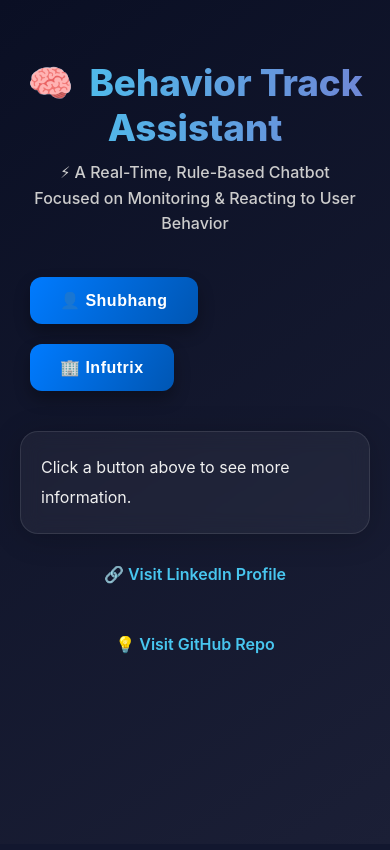
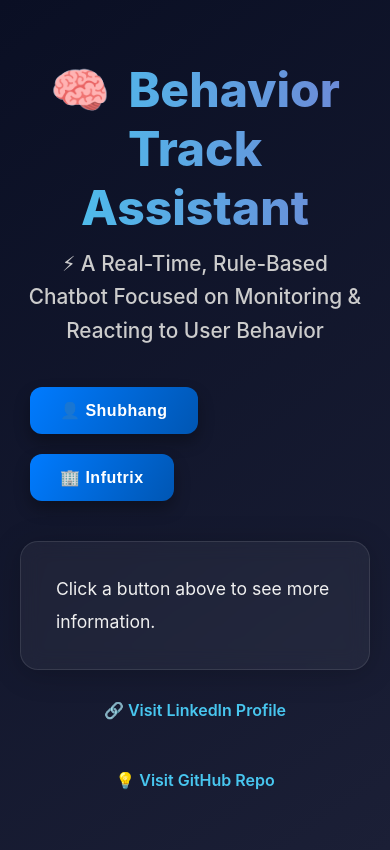
Before and after one commit to shubhanghere/fastapi-rulebot, a FastAPI app: page / in a window 390 px wide. Before the commit the page ends 654 px from the top, so only its background shows below. Run offline with FastAPI, Linux system fonts and the light colour scheme.

Commit message:
style.css: updated design for all End-Devices

```diff
--- a/static/styles.css
+++ b/static/styles.css
@@ -26,7 +26,6 @@ h1 {
   text-align: center;
   margin-bottom: 10px;
 }
-
 
 /* Fix emoji inside h1 to retain its full native color */
 h1 .emoji {
@@ -97,20 +96,3 @@ a:hover {
   color: #00c6ff;
   text-decoration: underline;
 }
-
-/* Responsive Design */
-@media (max-width: 768px) {
-  h1 {
-    font-size: 2.3rem;
-  }
-
-  h3 {
-    font-size: 1rem;
-    padding: 0 10px;
-  }
-
-  p#responseBox {
-    font-size: 1rem;
-    padding: 20px;
-  }
-}
```
